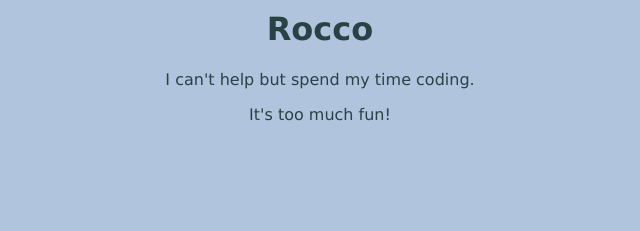
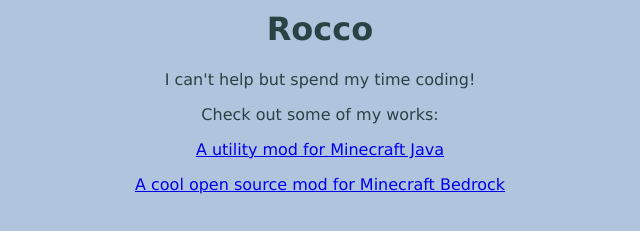
Before and after one commit to KingRocco21/personal-website, a plain HTML site: page index.html in a window 1280 px wide. Shown: the part 173-404 px from the top of the page, without its empty margins (320-960 px from the left). Drawn offline with Linux system fonts and the light colour scheme.

Commit message:
Added some links to my works

```diff
--- a/index.html
+++ b/index.html
@@ -8,7 +8,13 @@
             src="https://github.com/KingRocco21/ToggleAutoJump/blob/master/src/main/resources/assets/toggleautojump/icon.png?raw=true"
         />
         <h1>Rocco</h1>
-        <p>I can't help but spend my time coding.</p>
-        <p>It's too much fun!</p>
+        <p>I can't help but spend my time coding!</p>
+        <p>Check out some of my works:</p>
+        <p>
+            <a href="https://github.com/KingRocco21/ToggleAutoJump">A utility mod for Minecraft Java</a>
+        </p>
+        <p>
+            <a href="https://github.com/KingRocco21/ToggleSprint-Amethyst">A cool open source mod for Minecraft Bedrock</a>
+        </p>
     </body>
 </html>
```
